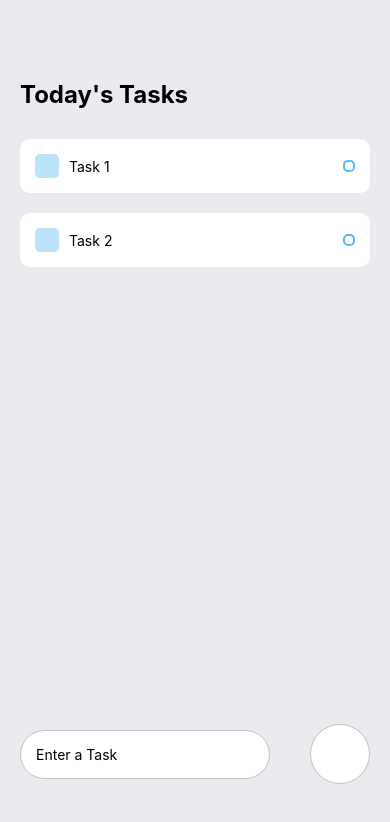
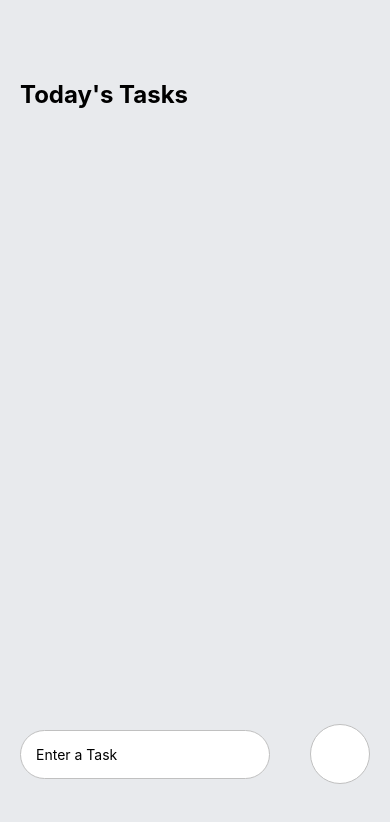
Before and after one commit to ayushhagarwal/ToDo_App_React_Native, a React Native app: screen / in a window 390 px wide. Shown: the top 822 px of the page. Built offline with nearby package versions, Linux system fonts and the light colour scheme.

Commit message:
add task state handling and logic added

```diff
--- a/App.js
+++ b/App.js
@@ -1,4 +1,4 @@
-import { StatusBar } from "expo-status-bar";
+import React, { useState } from "react";
 import {
   Platform,
   TextInput,
@@ -7,10 +7,21 @@
   Text,
   View,
   TouchableOpacity,
+  StatusBar,
 } from "react-native";
 import Task from "./components/Task";
+import { Keyboard } from "react-native-web";
 
 export default function App() {
+  const [task, setTask] = useState();
+  const [taskItems, setTaskItems] = useState([]);
+
+  const handleAddTask = () => {
+    Keyboard.dismiss();
+    setTaskItems([...taskItems, task]);
+    setTask(null);
+  };
+
   return (
     <View style={styles.container}>
       {/* Today's Tasks */}
@@ -18,8 +29,10 @@
         <Text style={styles.sectionTitle}>Today's Tasks</Text>
         <View style={styles.items}>
           {/* This is where the tasks will go */}
-          <Task text={"Task 1"} />
-          <Task text={"Task 2"} />
+
+          {taskItems.map((item, index) => {
+            return <Task key={index} text={item} />;
+          })}
         </View>
       </View>
       {/* Add Task */}
@@ -30,8 +43,10 @@
         <TextInput
           style={styles.input}
           placeholder={"Enter a Task"}
+          value={task}
+          onChangeText={(text) => setTask(text)}
         ></TextInput>
-        <TouchableOpacity>
+        <TouchableOpacity onPress={() => handleAddTask()}>
           <View style={styles.addWrapper}>
             <Text style={styles.addText}></Text>
           </View>
```
